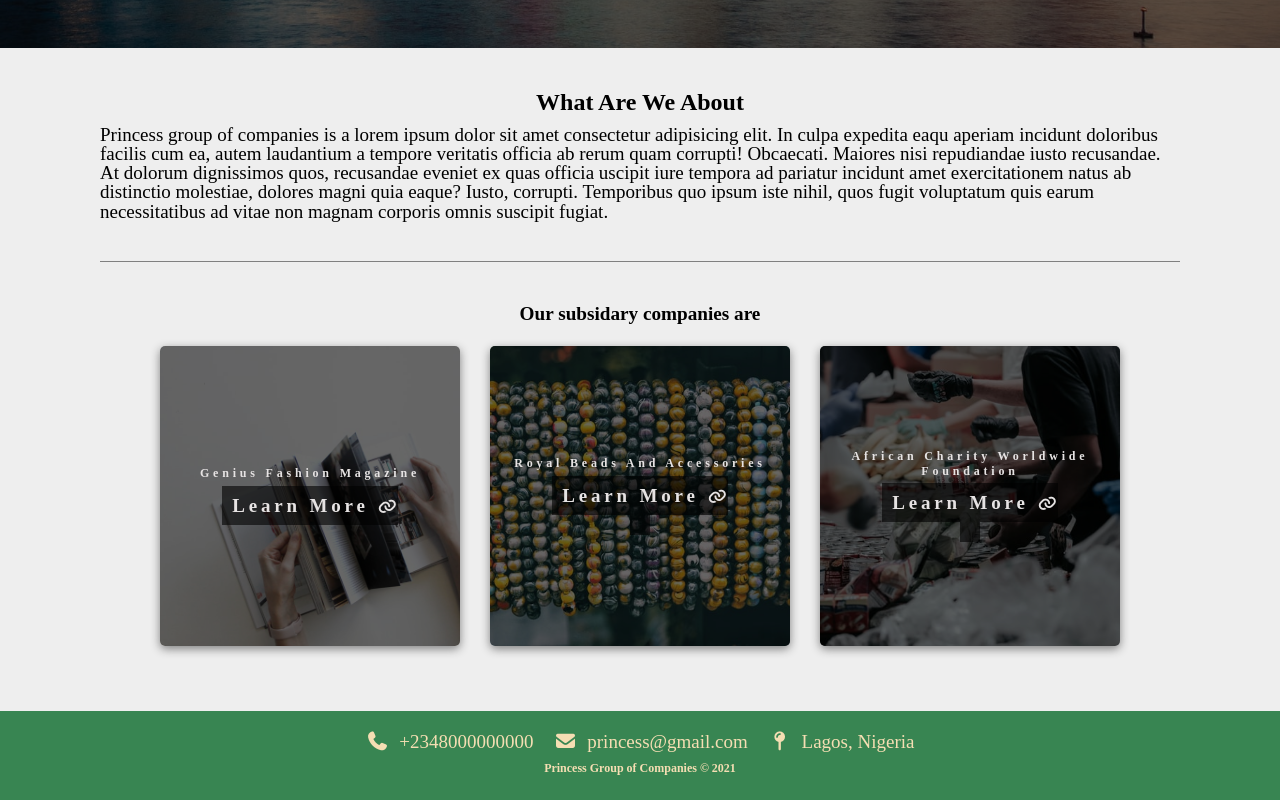
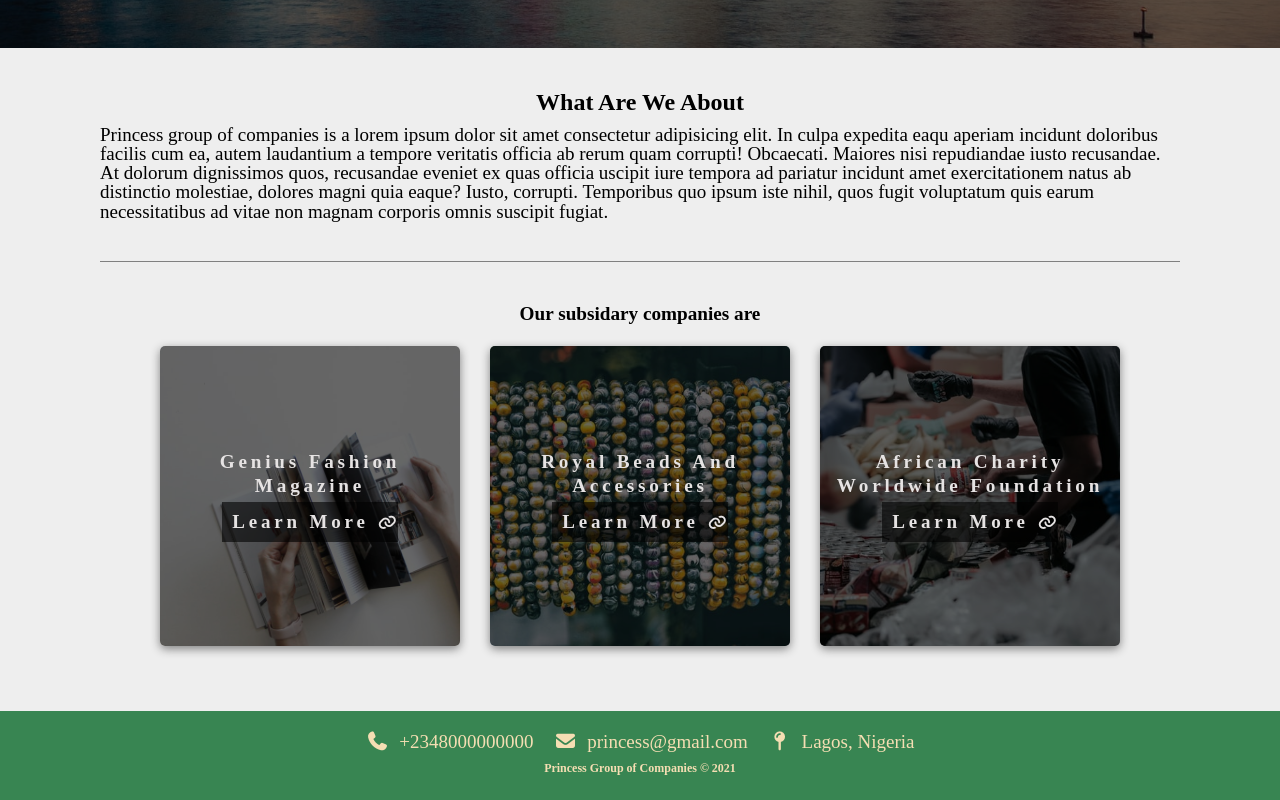
Before and after one commit to Timonwa/maxglow, a plain HTML site: page index.html in a window 1280 px wide. Shown: the part 752-1552 px from the top of the page. Drawn offline with Linux system fonts and the light colour scheme.

Commit message:
changed the h tag of the subcompany header in its card in the main company page

```diff
--- a/index.html
+++ b/index.html
@@ -95,7 +95,7 @@
           <div class="sub-company genius">
             <a href="html/genius.html" target="_blank">
               <!-- title and description of d sub company -->
-              <h5>Genius Fashion Magazine</h5>
+              <h3>Genius Fashion Magazine</h3>
               <p class="sub-company-btn">Learn More<i class=" fa fa-link"></i></p>
             </a>
           </div>
@@ -103,16 +103,16 @@
           <div class="sub-company royalbeads">
             <a href="html/royalbeads.html" target="_blank">
               <!-- title and description of d sub company -->
-              <h5>Royal Beads And Accessories</h5>
-              <p class="sub-company-btn">Learn More<i class=" fa fa-link"></i></p></p>
+              <h3>Royal Beads And Accessories</h3>
+              <p class="sub-company-btn">Learn More<i class=" fa fa-link"></i></p>
             </a>
           </div>
           <!-- third sub company -->
           <div class="sub-company acwf">
             <a href="html/acwf.html" target="_blank">
               <!-- title and description of d sub company -->
-              <h5>African Charity Worldwide Foundation</h5>
-              <p class="sub-company-btn">Learn More<i class=" fa fa-link"></i></p></p>
+              <h3>African Charity Worldwide Foundation</h3>
+              <p class="sub-company-btn">Learn More<i class=" fa fa-link"></i></p>
             </a>
           </div>
         </div>
```
